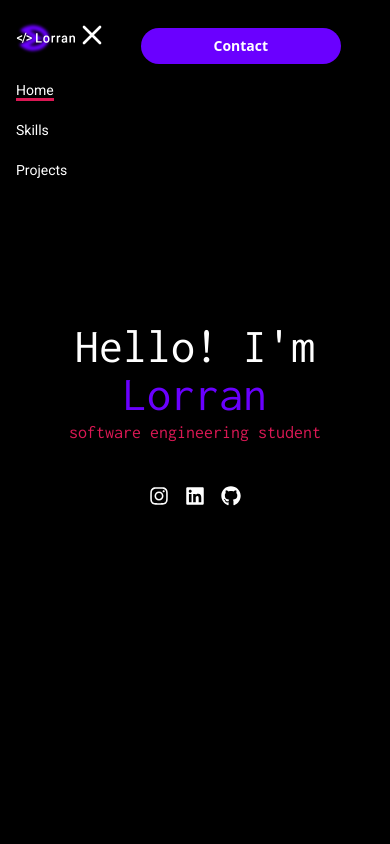
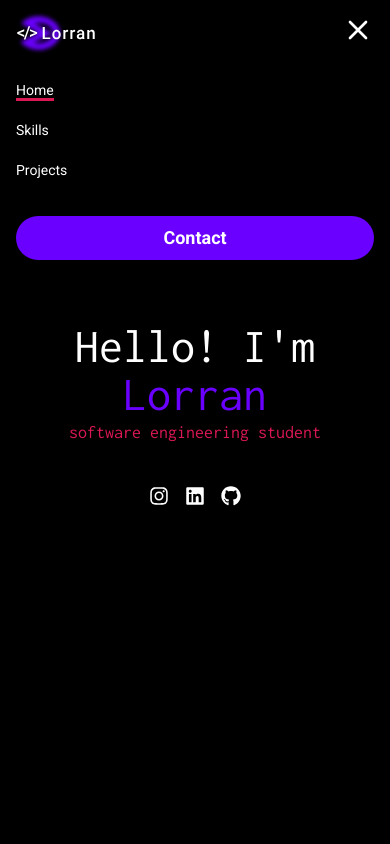
Before and after one commit to lorransantosdev/portfolio-react, a React (Vite) app: page / in a window 390 px wide. Both pictures are taken after a click on the button 358 px from the left and 29 px from the top of the page. Shown: the top 844 px of the page. Built offline with nearby package versions, Linux system fonts and the light colour scheme.

Commit message:
Ajustando a versão mobile do button de contact no header

```diff
--- a/src/Components/Header.jsx
+++ b/src/Components/Header.jsx
@@ -11,7 +11,8 @@ export default function Header() {
       className="bg-black text-white flex justify-between items-center
       w-full min-w-80 px-4 sm:px-20 py-3 fixed z-10"
     >
-        <Link to="/">
+
+      <Link to="/" className="flex items-center">
         <img src={logoPersonal} alt="Lorran logo" className="w-20 sm:w-32" />
       </Link>
 
@@ -58,8 +59,21 @@ export default function Header() {
               Projects
             </NavLink>
           </li>
+
+          <li className="mt-4 lg:hidden">
+            <button
+              onClick={() => {
+                navigate('/contact');
+                setIsMobileMenuOpen(false);
+              }}
+              className="bg-purpleCostum hover:bg-[#da1854] text-white text-lg font-semibold py-2 px-8 rounded-3xl transition duration-300 ease-in-out w-full"
+            >
+              Contact
+            </button>
+          </li>
         </ul>
       </nav>
+
 
       <div className="hidden lg:flex">
         <button
@@ -69,20 +83,6 @@ export default function Header() {
           Contact
         </button>
       </div>
-
-      <div className={`${
-          isMobileMenuOpen ? 'block' : 'hidden'
-        } lg:hidden mt-4 w-full flex justify-center`}>
-        <button
-          onClick={() => {
-            navigate('/contact');
-            setIsMobileMenuOpen(false);
-          }}
-          className="bg-purpleCostum hover:bg-[#da1854] text-white lg:text-2xl md:text-xl sm:text-lg text-sm font-semibold py-2 px-8 rounded-3xl transition duration-300 ease-in-out w-3/4"
-        >
-          Contact
-        </button>
-      </div>
     </header>
   );
 }
```
